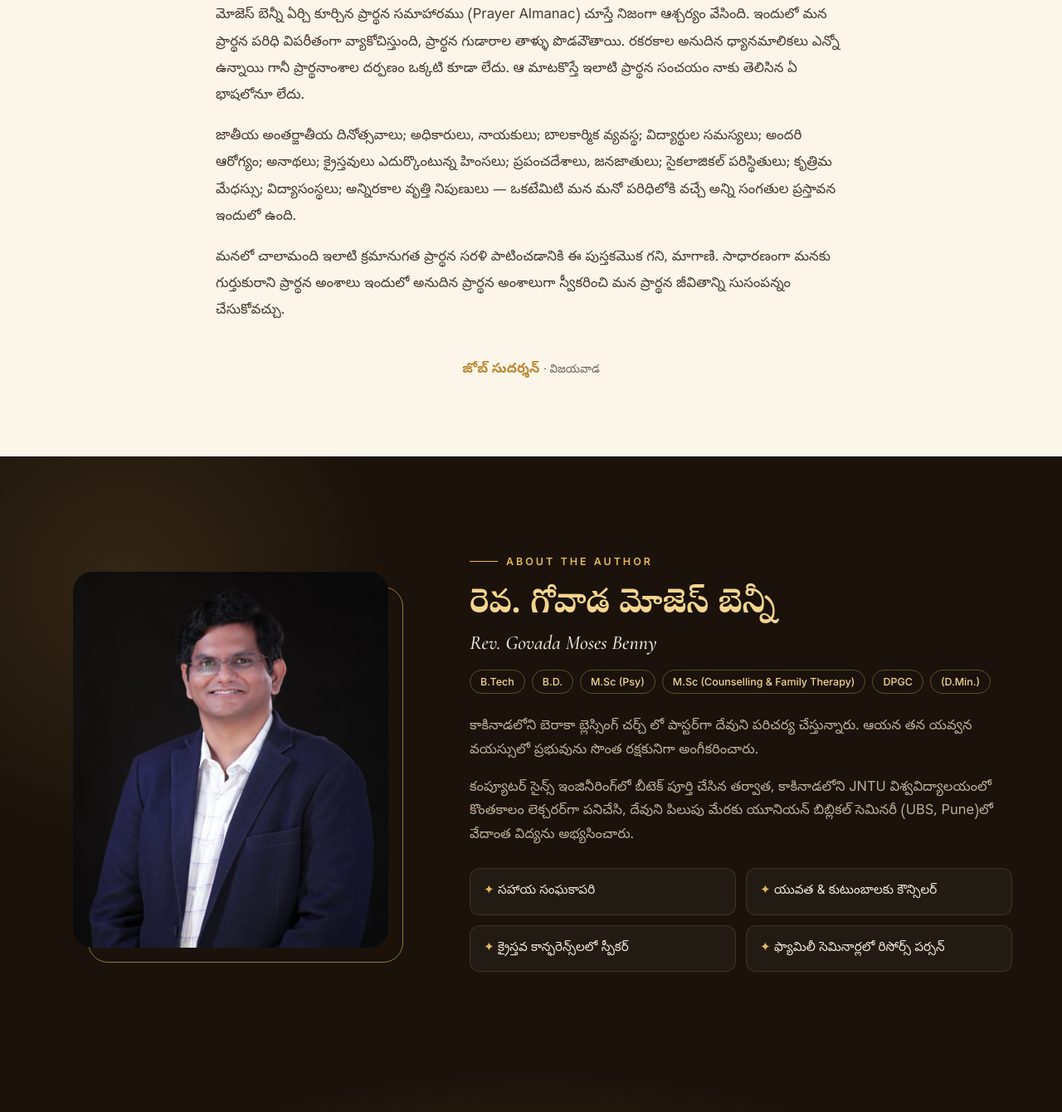
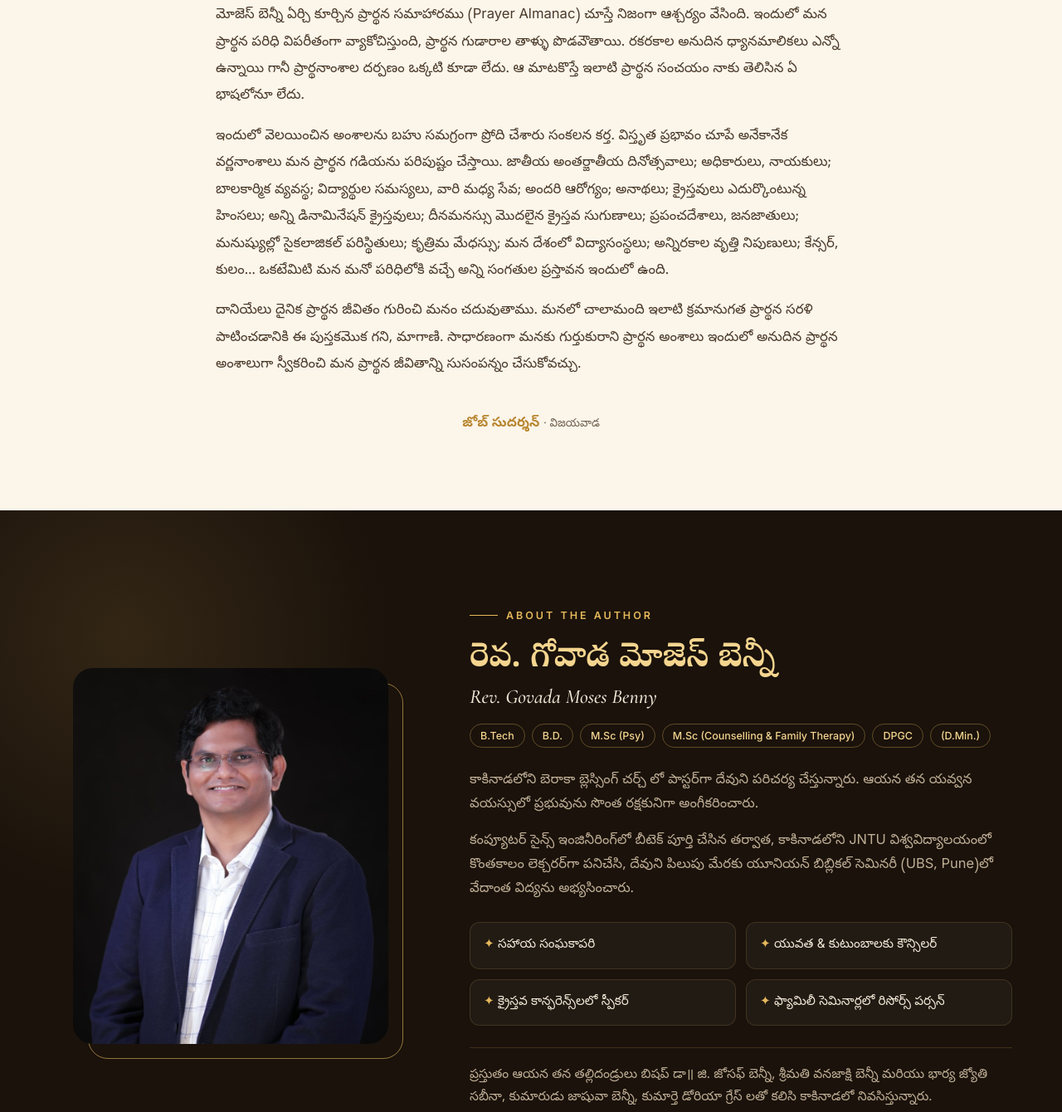
Before and after one commit to williamscott701/mobina-publications, a plain HTML site: page index.html in a window 1280 px wide. Shown: the part 5101-6441 px from the top of the page at 83% size. Drawn offline with nearby package versions, Linux system fonts and the light colour scheme.

Commit message:
Add remaining back-cover content: full foreword and author's family
Co-Authored-By: Claude Opus 5.5 <noreply@anthropic.com>

```diff
--- a/index.html
+++ b/index.html
@@ -230,6 +230,7 @@ section{padding:110px 0}
 .roles{display:grid;grid-template-columns:1fr 1fr;gap:12px;margin-top:24px}
 .roles div{padding:14px 16px;border-radius:12px;background:rgba(255,255,255,.04);border:1px solid rgba(230,184,92,.15);font-size:.95rem;color:var(--on-dark)}
 .roles div::before{content:"✦ ";color:var(--gold)}
+.author p.family{margin:26px 0 0;padding-top:20px;border-top:1px solid rgba(230,184,92,.18);font-size:.97rem}
 @media(max-width:900px){.author-grid{grid-template-columns:1fr;gap:56px}.roles{grid-template-columns:1fr}}
 
 /* Final CTA */
@@ -469,8 +470,8 @@ footer ul{list-style:none;display:grid;gap:8px}
     <blockquote style="margin-top:18px">ఈ కూర్పు <em>నేను చూసిన క్రైస్తవ సాహిత్యమంతటిలో విశిష్టమైనది</em> (Distinctive), విలక్షణమైనది (Unique).</blockquote>
     <div class="foreword">
       <p>మోజెస్ బెన్నీ ఏర్చి కూర్చిన ప్రార్థన సమాహారము (Prayer Almanac) చూస్తే నిజంగా ఆశ్చర్యం వేసింది. ఇందులో మన ప్రార్థన పరిధి విపరీతంగా వ్యాకోచిస్తుంది, ప్రార్థన గుడారాల తాళ్ళు పొడవౌతాయి. రకరకాల అనుదిన ధ్యానమాలికలు ఎన్నో ఉన్నాయి గానీ ప్రార్థనాంశాల దర్పణం ఒక్కటి కూడా లేదు. ఆ మాటకొస్తే ఇలాటి ప్రార్థన సంచయం నాకు తెలిసిన ఏ భాషలోనూ లేదు.</p>
-      <p>జాతీయ అంతర్జాతీయ దినోత్సవాలు; అధికారులు, నాయకులు; బాలకార్మిక వ్యవస్థ; విద్యార్థుల సమస్యలు; అందరి ఆరోగ్యం; అనాథలు; క్రైస్తవులు ఎదుర్కొంటున్న హింసలు; ప్రపంచదేశాలు, జనజాతులు; సైకలాజికల్ పరిస్థితులు; కృత్రిమ మేధస్సు; విద్యాసంస్థలు; అన్నిరకాల వృత్తి నిపుణులు — ఒకటేమిటి మన మనో పరిధిలోకి వచ్చే అన్ని సంగతుల ప్రస్తావన ఇందులో ఉంది.</p>
-      <p>మనలో చాలామంది ఇలాటి క్రమానుగత ప్రార్థన సరళి పాటించడానికి ఈ పుస్తకమొక గని, మాగాణి. సాధారణంగా మనకు గుర్తుకురాని ప్రార్థన అంశాలు ఇందులో అనుదిన ప్రార్థన అంశాలుగా స్వీకరించి మన ప్రార్థన జీవితాన్ని సుసంపన్నం చేసుకోవచ్చు.</p>
+      <p>ఇందులో వెలయించిన అంశాలను బహు సమగ్రంగా ప్రోది చేశారు సంకలన కర్త. విస్తృత ప్రభావం చూపే అనేకానేక వర్ణనాంశాలు మన ప్రార్థన గడియను పరిపుష్టం చేస్తాయి. జాతీయ అంతర్జాతీయ దినోత్సవాలు; అధికారులు, నాయకులు; బాలకార్మిక వ్యవస్థ; విద్యార్థుల సమస్యలు, వారి మధ్య సేవ; అందరి ఆరోగ్యం; అనాథలు; క్రైస్తవులు ఎదుర్కొంటున్న హింసలు; అన్ని డినామినేషన్ క్రైస్తవులు; దీనమనస్సు మొదలైన క్రైస్తవ సుగుణాలు; ప్రపంచదేశాలు, జనజాతులు; మనుష్యుల్లో సైకలాజికల్ పరిస్థితులు; కృత్రిమ మేధస్సు; మన దేశంలో విద్యాసంస్థలు; అన్నిరకాల వృత్తి నిపుణులు; కేన్సర్, కులం… ఒకటేమిటి మన మనో పరిధిలోకి వచ్చే అన్ని సంగతుల ప్రస్తావన ఇందులో ఉంది.</p>
+      <p>దానియేలు దైనిక ప్రార్థన జీవితం గురించి మనం చదువుతాము. మనలో చాలామంది ఇలాటి క్రమానుగత ప్రార్థన సరళి పాటించడానికి ఈ పుస్తకమొక గని, మాగాణి. సాధారణంగా మనకు గుర్తుకురాని ప్రార్థన అంశాలు ఇందులో అనుదిన ప్రార్థన అంశాలుగా స్వీకరించి మన ప్రార్థన జీవితాన్ని సుసంపన్నం చేసుకోవచ్చు.</p>
     </div>
     <cite>జోబ్ సుదర్శన్ <small>· విజయవాడ</small></cite>
   </div>
@@ -493,6 +494,7 @@ footer ul{list-style:none;display:grid;gap:8px}
         <div>క్రైస్తవ కాన్ఫరెన్స్‌లలో స్పీకర్</div>
         <div>ఫ్యామిలీ సెమినార్లలో రిసోర్స్ పర్సన్</div>
       </div>
+      <p class="family">ప్రస్తుతం ఆయన తన తల్లిదండ్రులు బిషప్ డా॥ జి. జోసఫ్ బెన్నీ, శ్రీమతి వనజాక్షి బెన్నీ మరియు భార్య జ్యోతి సబీనా, కుమారుడు జాషువా బెన్నీ, కుమార్తె డోరియా గ్రేస్ లతో కలిసి కాకినాడలో నివసిస్తున్నారు.</p>
     </div>
   </div>
 </section>
```
